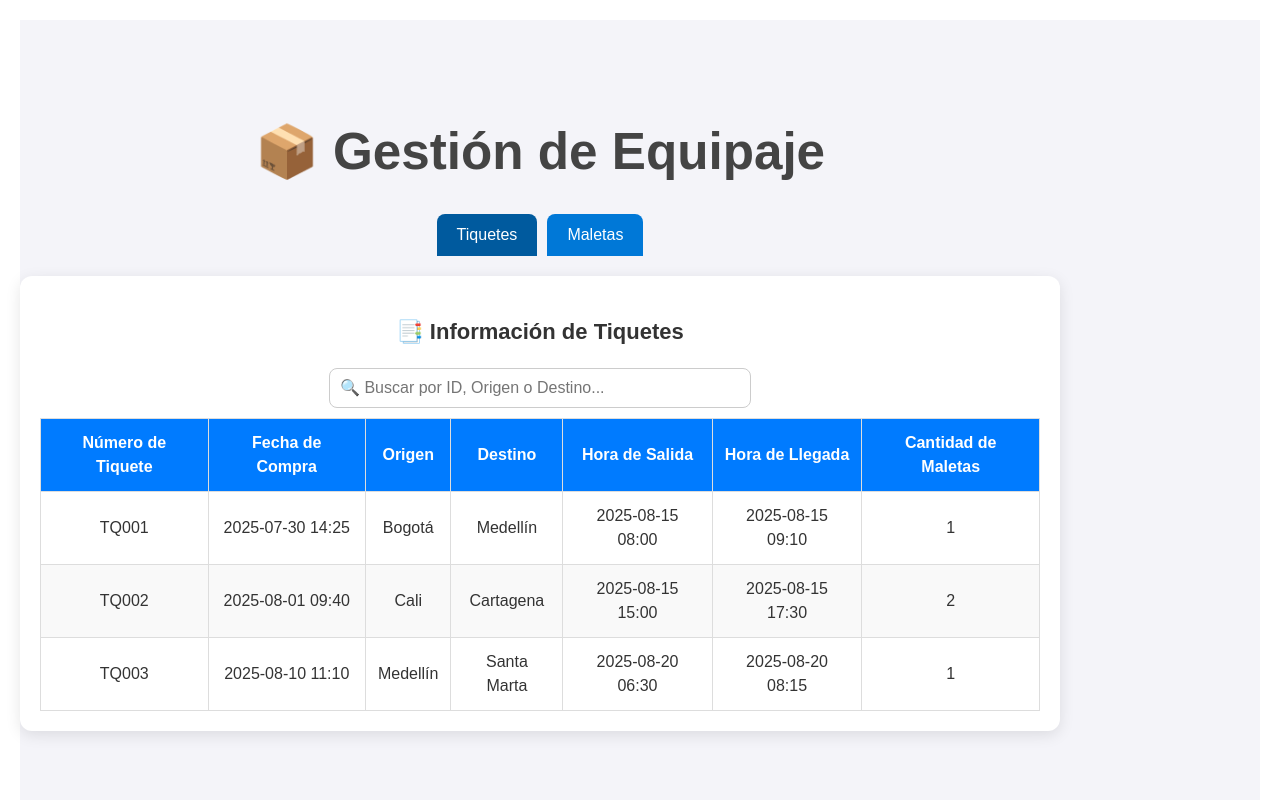
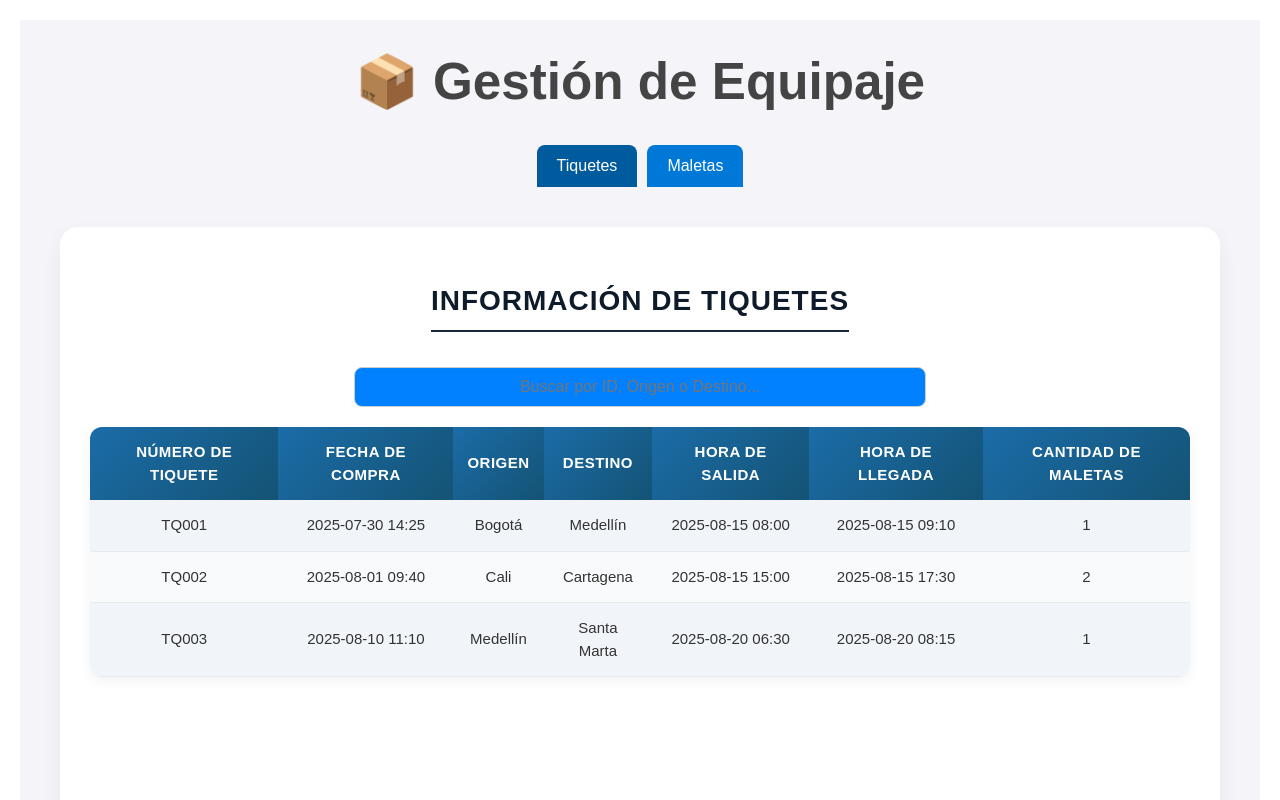
Before and after one commit to JulianRosales07/competitiva, a React (Vite) app in the folder fronEquipaje/: page / in a window 1280 px wide. Shown: the top 800 px of the page. Built offline with nearby package versions, Linux system fonts and the light colour scheme.

Commit message:
feat: agregar funcionalidad de búsqueda dinámica y mejorar estilos en los componentes Maletas y Tiquetes

```diff
--- a/fronEquipaje/src/components/Maletas.jsx
+++ b/fronEquipaje/src/components/Maletas.jsx
@@ -1,34 +1,41 @@
-import { useEffect, useState } from "react";
+import React, { useState, useEffect } from "react";
 import data from "../data/Equipaje.json";
 import "../styles/Table.css";
 
 function Maletas() {
-    const [maletas, setMaletas] = useState([]);
     const [search, setSearch] = useState("");
+    const [filtered, setFiltered] = useState(data.maletas);
 
     useEffect(() => {
-        if (data && data.maletas) {
-            setMaletas(data.maletas);
-        }
-    }, []);
-
-    const filteredMaletas = maletas.filter(
-        (m) =>
-            m.id.toLowerCase().includes(search.toLowerCase()) ||
-            m.destino.toLowerCase().includes(search.toLowerCase())
-    );
+        setFiltered(
+            data.maletas.filter((m) =>
+                Object.values(m).some((val) =>
+                    val.toString().toLowerCase().includes(search.toLowerCase())
+                )
+            )
+        );
+    }, [search]);
 
     return (
-        <div>
-            <h2>Información de Maletas</h2>
+        <div className="table-container">
+            <h2 className="title">📦 Información de Maletas</h2>
+
+            {/* Resumen */}
+            <p className="summary">
+                Número total de maletas: <strong>{filtered.length}</strong>
+            </p>
+
+            {/* Buscador */}
             <input
                 type="text"
-                placeholder="Buscar por ID o Destino..."
+                placeholder="🔍 Buscar maleta por ID o destino..."
+                className="search-box"
                 value={search}
                 onChange={(e) => setSearch(e.target.value)}
-                className="search-box"
             />
-            <table>
+
+            {/* Tabla */}
+            <table className="custom-table">
                 <thead>
                     <tr>
                         <th>ID de Maleta</th>
@@ -38,18 +45,18 @@ function Maletas() {
                     </tr>
                 </thead>
                 <tbody>
-                    {filteredMaletas.length > 0 ? (
-                        filteredMaletas.map((maleta) => (
-                            <tr key={maleta.id}>
-                                <td>{maleta.id}</td>
-                                <td>{maleta.peso}</td>
-                                <td>{maleta.destino}</td>
-                                <td>{maleta.horaDespacho}</td>
+                    {filtered.length > 0 ? (
+                        filtered.map((m) => (
+                            <tr key={m.id}>
+                                <td>{m.id}</td>
+                                <td>{m.peso}</td>
+                                <td>{m.destino}</td>
+                                <td>{m.horaDespacho}</td>
                             </tr>
                         ))
                     ) : (
                         <tr>
-                            <td colSpan="4">No se encontraron maletas</td>
+                            <td colSpan="4">⚠️ No se encontraron maletas</td>
                         </tr>
                     )}
                 </tbody>
--- a/fronEquipaje/src/components/Tiquetes.jsx
+++ b/fronEquipaje/src/components/Tiquetes.jsx
@@ -3,34 +3,29 @@ import data from "../data/Equipaje.json";
 import "../styles/Table.css";
 
 function Tiquetes() {
-    const [tiquetes, setTiquetes] = useState([]);
     const [search, setSearch] = useState("");
+    const [filtered, setFiltered] = useState(data.tiquetes);
 
     useEffect(() => {
-        if (data && data.tiquetes) {
-            setTiquetes(data.tiquetes);
-        }
-    }, []);
-
-    const filtered = tiquetes.filter(
-        (t) =>
-            t.id.toLowerCase().includes(search.toLowerCase()) ||
-            t.origen.toLowerCase().includes(search.toLowerCase()) ||
-            t.destino.toLowerCase().includes(search.toLowerCase())
-    );
+        setFiltered(
+            data.tiquetes.filter((t) =>
+                Object.values(t).some((val) =>
+                    val.toString().toLowerCase().includes(search.toLowerCase())
+                )
+            )
+        );
+    }, [search]);
 
     return (
-        <div className="card">
-            <h2>📑 Información de Tiquetes</h2>
-
+        <div className="table-container">
+            <h2 className="title">Información de Tiquetes</h2>
             <input
                 type="text"
-                placeholder="🔍 Buscar por ID, Origen o Destino..."
+                placeholder="Buscar por ID, Origen o Destino..."
+                className="search-box"
                 value={search}
                 onChange={(e) => setSearch(e.target.value)}
-                className="search-input"
             />
-
             <table className="custom-table">
                 <thead>
                     <tr>
--- a/fronEquipaje/src/styles/Table.css
+++ b/fronEquipaje/src/styles/Table.css
@@ -1,52 +1,108 @@
-.card {
-    background: #fff;
-    padding: 20px;
-    margin: 20px auto;
-    border-radius: 12px;
-    max-width: 1000px;
-    box-shadow: 0px 4px 15px rgba(0, 0, 0, 0.1);
+/* General */
+body {
+    margin: 0;
+    padding: 0;
+    font-family: "Inter", "Segoe UI", Tahoma, Geneva, Verdana, sans-serif;
+    background: #f5f6fa;
+    display: flex;
+    justify-content: center;
+    align-items: flex-start;
+    min-height: 100vh;
+    color: #2d3436;
 }
 
-.card h2 {
+/* Contenedor principal */
+.table-container {
+    width: 95%;
+    max-width: 1100px;
+    margin: 40px auto;
     text-align: center;
-    margin-bottom: 20px;
-    font-size: 22px;
-    color: #333;
+    background: #ffffff;
+    padding: 30px;
+    border-radius: 18px;
+    box-shadow: 0 8px 20px rgba(0, 0, 0, 0.06);
+    display: flex;
+    flex-direction: column;
+    justify-content: flex-start;
+    align-items: center;
+    min-height: 80vh;
 }
 
-.search-input {
-    display: block;
-    width: 100%;
-    max-width: 400px;
-    margin: 0 auto 20px auto;
-    padding: 10px;
-    font-size: 16px;
-    border-radius: 8px;
-    border: 1px solid #ccc;
+/* Títulos */
+.title {
+    font-size: 28px;
+    margin-bottom: 25px;
+    color: #0d1b2a;
+    /* azul petróleo */
+    font-weight: bold;
+    text-transform: uppercase;
+    letter-spacing: 1px;
+    border-bottom: 2px solid #1b263b;
+    padding-bottom: 8px;
 }
 
+/* Buscador */
+.search-box {
+    width: 60%;
+    padding: 12px;
+    margin: 0 auto 25px auto;
+    border: 1px solid #86b7e8;
+    border-radius: 10px;
+    font-size: 16px;
+    text-align: center;
+    background: #0180ff;
+    color: #eff1f3;
+    outline: none;
+    transition: all 0.3s ease;
+    box-shadow: inset 0 2px 4px rgba(83, 212, 78, 0.05);
+}
+
+.search-box:focus {
+    border-color: #1b6ca8;
+    background: #ffffff;
+    box-shadow: 0 0 6px rgba(27, 108, 168, 0.3);
+}
+
+/* Tablas */
 .custom-table {
     width: 100%;
     border-collapse: collapse;
+    margin-top: 10px;
+    font-size: 15px;
+    border-radius: 12px;
+    overflow: hidden;
+    box-shadow: 0 4px 12px rgba(0, 0, 0, 0.05);
 }
 
-.custom-table th,
-.custom-table td {
-    border: 1px solid #ddd;
-    padding: 12px;
+/* Encabezado de la tabla */
+.custom-table th {
+    background: linear-gradient(135deg, #1b6ca8, #145374);
+    color: white;
+    padding: 14px;
     text-align: center;
+    font-weight: 600;
+    letter-spacing: 0.5px;
+    text-transform: uppercase;
 }
 
-.custom-table th {
-    background: #007bff;
-    color: white;
-    font-weight: bold;
+/* Filas */
+.custom-table td {
+    padding: 14px;
+    text-align: center;
+    border-bottom: 1px solid #e9ecef;
 }
 
+/* Filas estilo cebra */
 .custom-table tr:nth-child(even) {
-    background: #f9f9f9;
+    background: #f9fafb;
 }
 
+.custom-table tr:nth-child(odd) {
+    background: #f1f5f9;
+}
+
+/* Hover en filas */
 .custom-table tr:hover {
-    background: #f1f1f1;
+    background: #dceefb;
+    transition: background 0.3s ease;
 }
```
